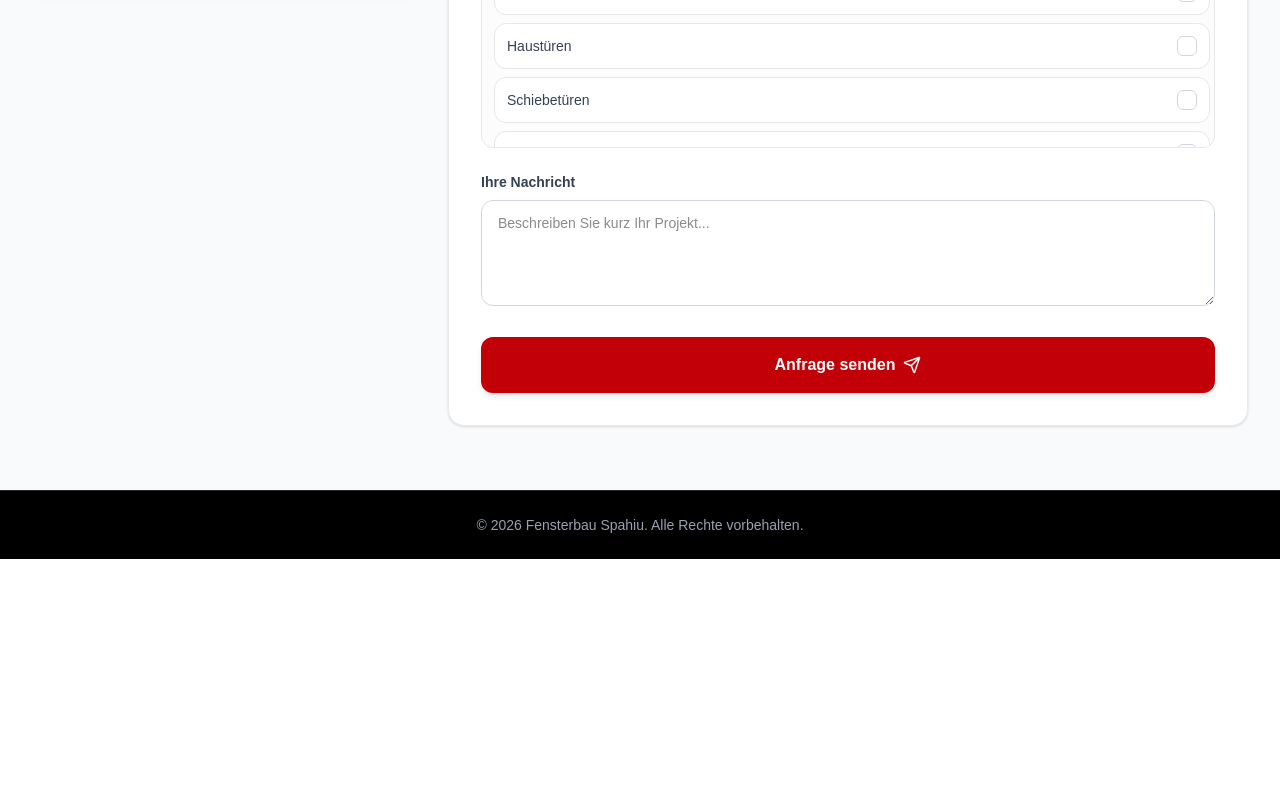
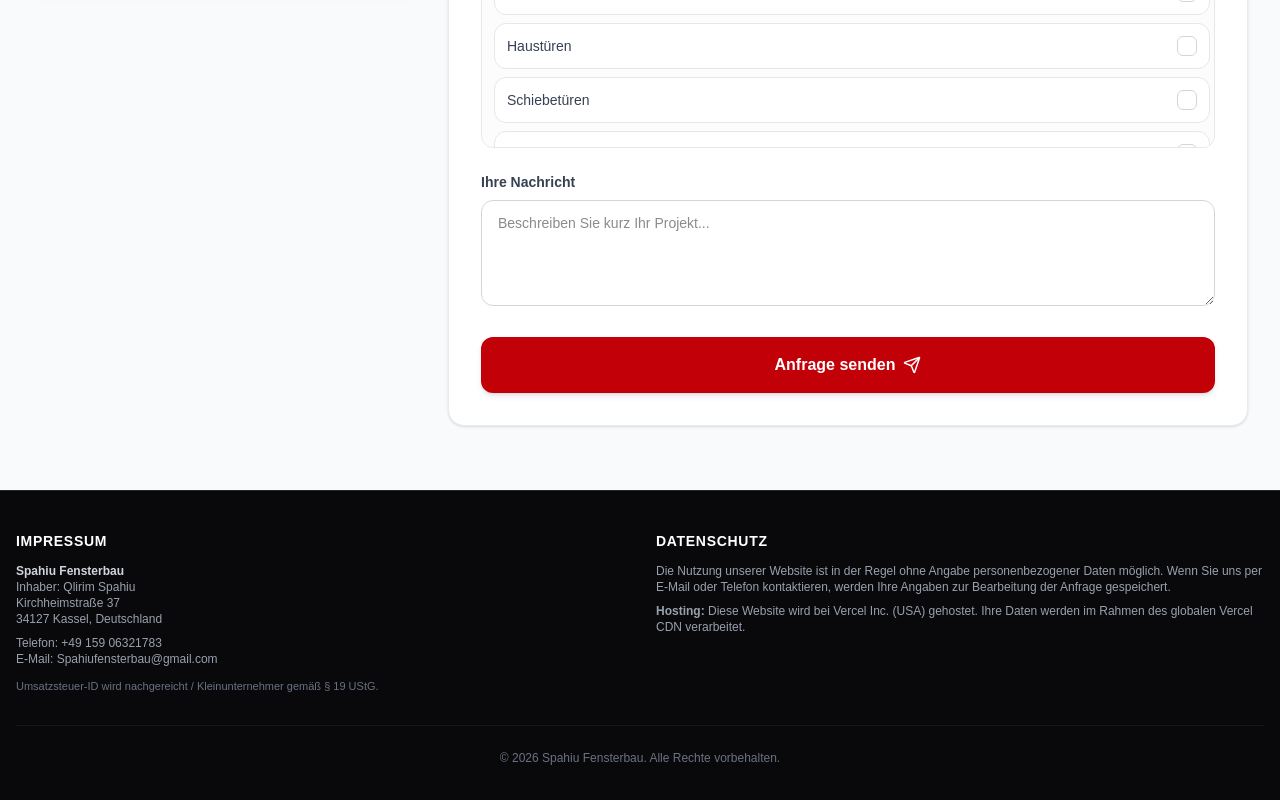
Before and after one commit to trimi015/fenster-website, a Next.js app: page / in a window 1280 px wide. Shown: the part 4544-5344 px from the top of the page. Before the commit the page ends 5103 px from the top, so only its background shows below. Built offline with nearby package versions, Linux system fonts and the light colour scheme.

Commit message:
Shtimi i Impressum dhe Datenschutz ne Footer

```diff
--- /dev/null
+++ b/app/components/Footer.tsx
@@ -0,0 +1,40 @@
+export default function Footer() {
+  return (
+    <footer className="bg-zinc-950 text-gray-400 py-10 px-4 border-t border-zinc-800 text-xs">
+      <div className="max-w-7xl mx-auto grid grid-cols-1 md:grid-cols-2 gap-8">
+
+        {/* Impressum */}
+        <div>
+          <h3 className="text-white font-bold text-sm mb-3 uppercase tracking-wider">Impressum</h3>
+          <p className="font-semibold text-gray-300">Spahiu Fensterbau</p>
+          <p>Inhaber: Qlirim Spahiu</p>
+          <p>Kirchheimstraße 37</p>
+          <p>34127 Kassel, Deutschland</p>
+          <p className="mt-2">Telefon: +49 159 06321783</p>
+          <p>E-Mail: Spahiufensterbau@gmail.com</p>
+          <p className="mt-3 text-[11px] text-gray-500">
+            Umsatzsteuer-ID wird nachgereicht / Kleinunternehmer gemäß § 19 UStG.
+          </p>
+        </div>
+
+        {/* Datenschutz */}
+        <div>
+          <h3 className="text-white font-bold text-sm mb-3 uppercase tracking-wider">Datenschutz</h3>
+          <p className="mb-2">
+            Die Nutzung unserer Website ist in der Regel ohne Angabe personenbezogener Daten möglich.
+            Wenn Sie uns per E-Mail oder Telefon kontaktieren, werden Ihre Angaben zur Bearbeitung der Anfrage gespeichert.
+          </p>
+          <p>
+            <strong>Hosting:</strong> Diese Website wird bei Vercel Inc. (USA) gehostet.
+            Ihre Daten werden im Rahmen des globalen Vercel CDN verarbeitet.
+          </p>
+        </div>
+
+      </div>
+
+      <div className="max-w-7xl mx-auto mt-8 pt-6 border-t border-zinc-900 text-center text-gray-500">
+        &copy; {new Date().getFullYear()} Spahiu Fensterbau. Alle Rechte vorbehalten.
+      </div>
+    </footer>
+  );
+}
--- a/app/page.tsx
+++ b/app/page.tsx
@@ -7,6 +7,7 @@ import Prozess from "./components/Prozess";
 import Produkte from "./components/Produkte";
 import Referenzen from "./components/Referenzen";
 import Kontakt from "./components/Contact";
+import Footer from "./components/Footer";
 
 export default function Home() {
   return (
@@ -18,10 +19,9 @@ export default function Home() {
       <Produkte />
       <Referenzen />
       <Kontakt />
+      <Footer />
 
-      <footer className="bg-black text-gray-400 py-6 text-center text-sm border-t border-zinc-800">
-        <p>© {new Date().getFullYear()} Fensterbau Spahiu. Alle Rechte vorbehalten.</p>
-      </footer>
+
     </main>
   );
 }
```
